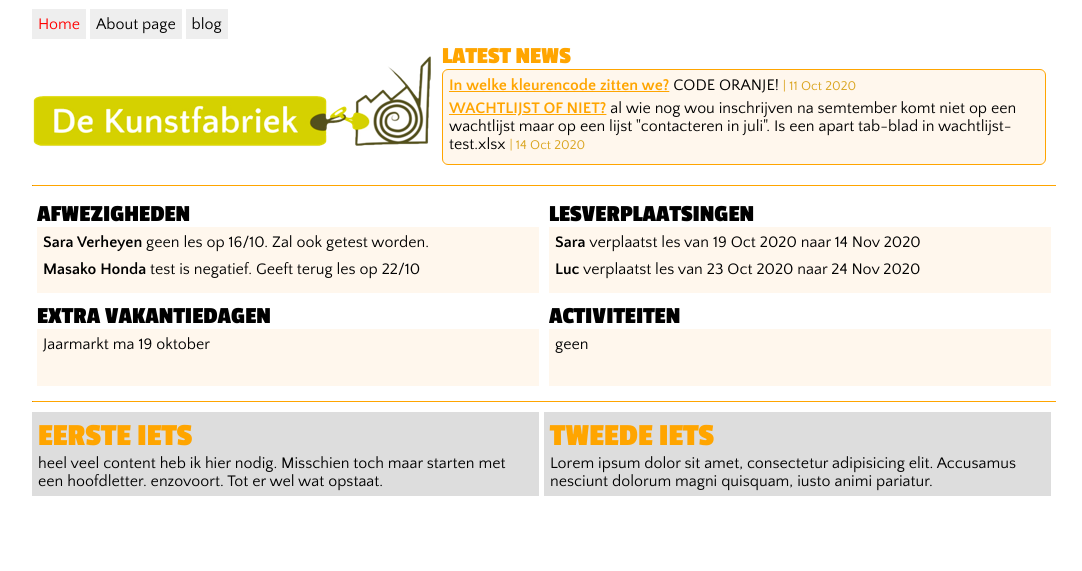
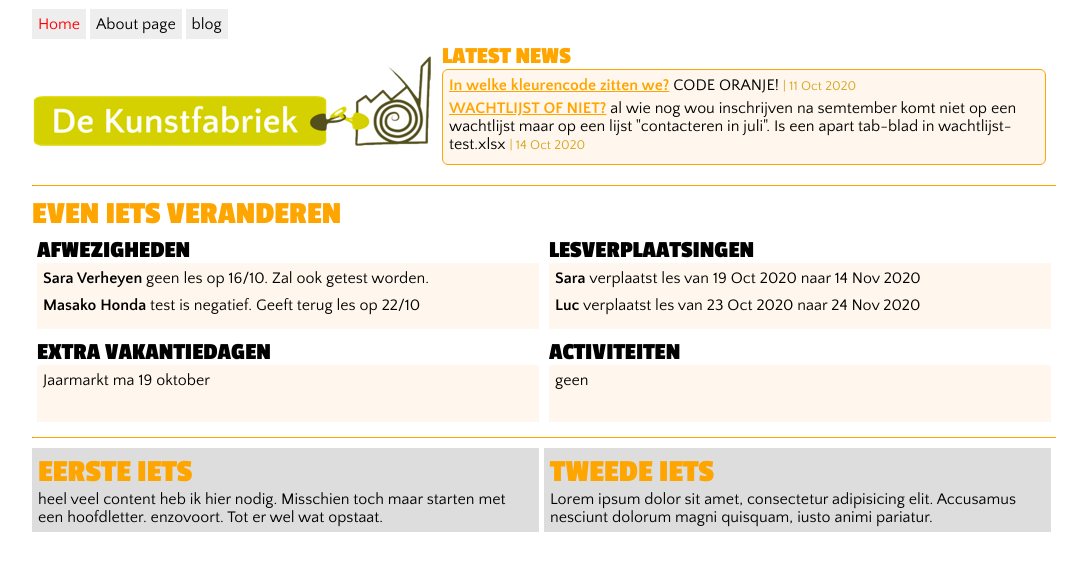
Before and after one commit to lucvndck/jekyll-test, a Jekyll site: the page built from index.html, in a window 1280 px wide. Shown: the top 571 px of the page, without its empty margins (96-1178 px from the left). Built offline with Jekyll 4.4.1, drawn with Linux system fonts in a browser that asks for light colours.

Commit message:
Update default.html

```diff
--- a/_layouts/default.html
+++ b/_layouts/default.html
@@ -17,6 +17,7 @@
       {% include latest-news.html %}
     </div><!-- row -->
     <hr>
+    <h1>even iets veranderen</h1>
     {{ content }}
   </body>
 </html>
```
